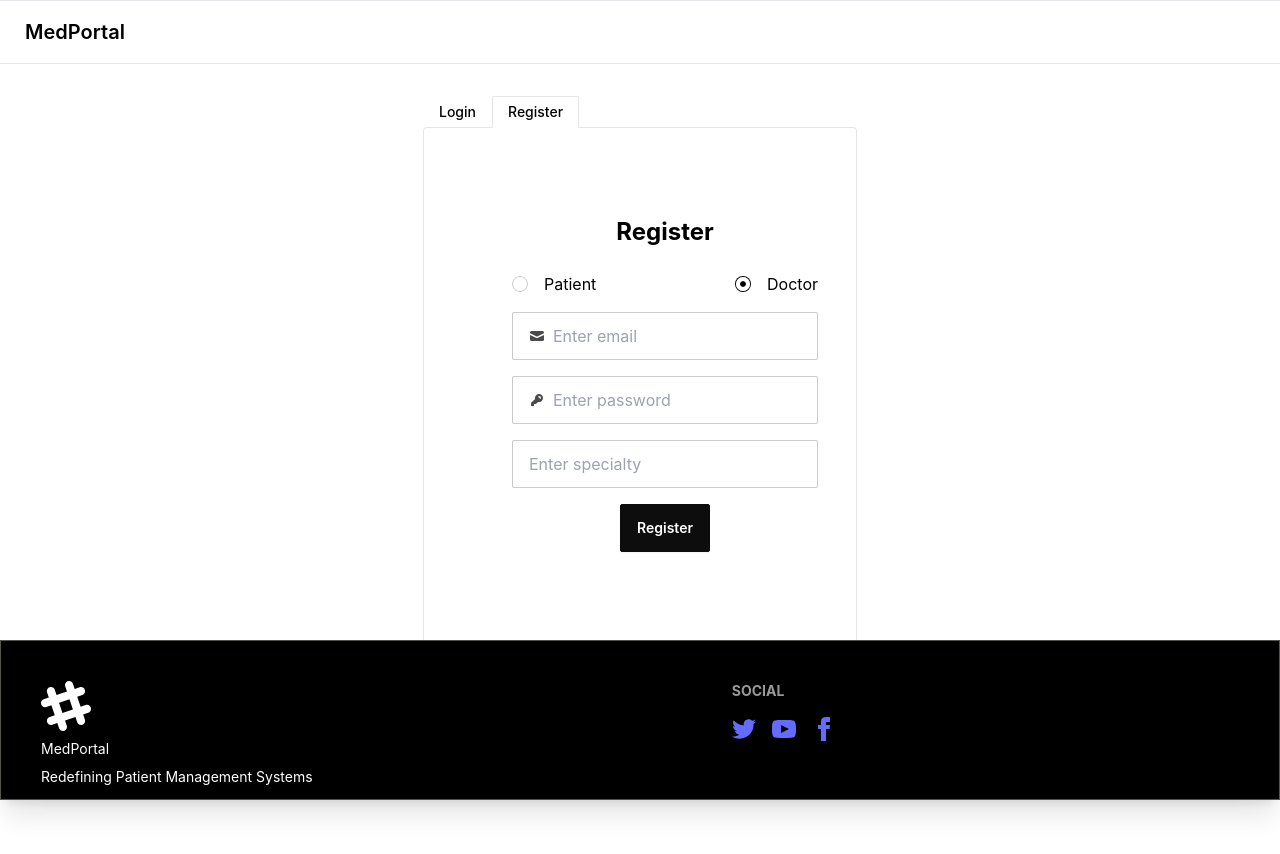
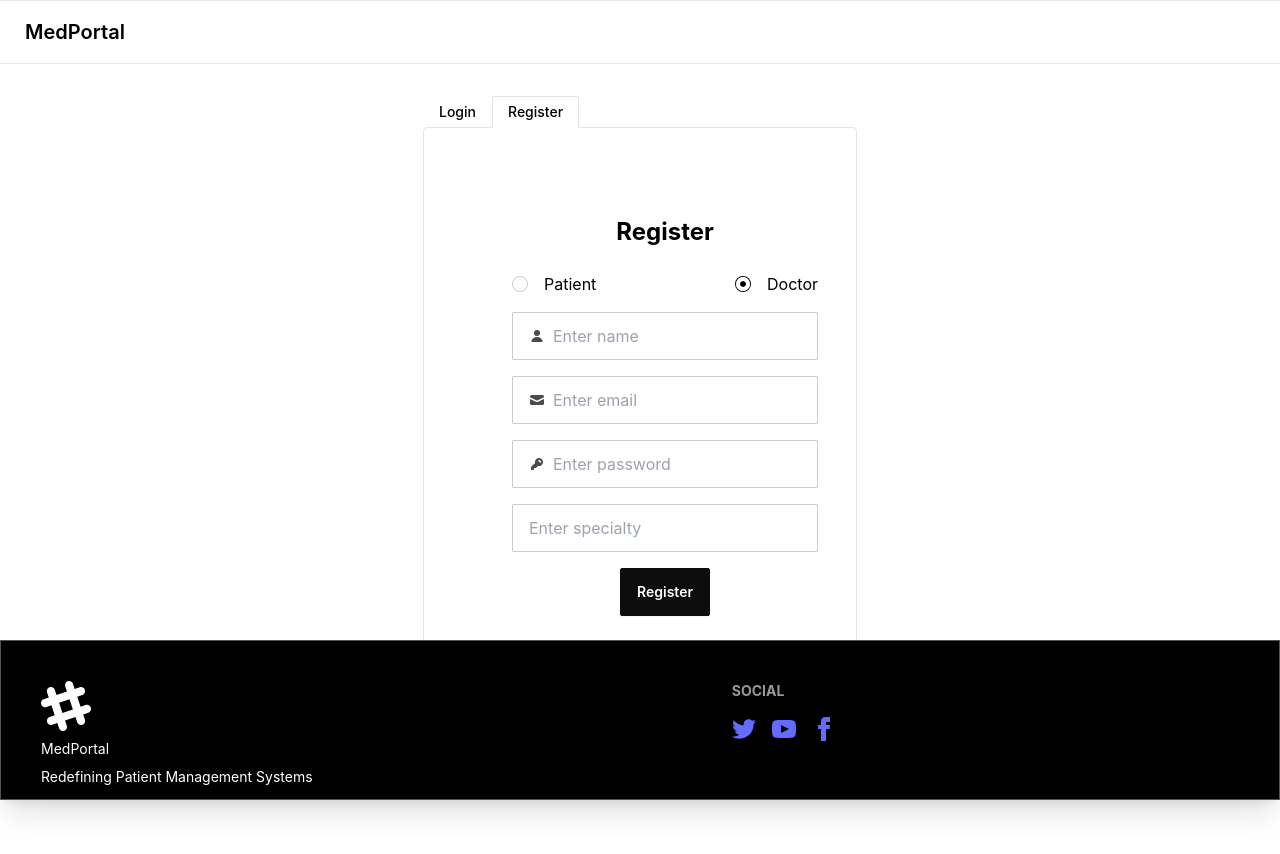
Before and after one commit to sanjeevdg/MedPortal, a React (Vite) app in the folder app/: page /login in a window 1280 px wide. Both pictures are taken after a click on the tab "Register". Shown: the top 854 px of the page. Built offline with nearby package versions, Linux system fonts and the light colour scheme.

Commit message:
feat: add name

```diff
--- a/app/src/components/Register.jsx
+++ b/app/src/components/Register.jsx
@@ -75,6 +75,23 @@ const Register = () => {
                   <span className="ml-2">Doctor</span>
                 </label>
               </div>
+              <label className="input input-bordered flex items-center gap-2 mb-4">
+                <svg
+                  xmlns="http://www.w3.org/2000/svg"
+                  viewBox="0 0 16 16"
+                  fill="currentColor"
+                  className="h-4 w-4 opacity-70"
+                >
+                  <path d="M8 8a3 3 0 1 0 0-6 3 3 0 0 0 0 6ZM12.735 14c.618 0 1.093-.561.872-1.139a6.002 6.002 0 0 0-11.215 0c-.22.578.254 1.139.872 1.139h9.47Z" />
+                </svg>
+                <input
+                  type="text"
+                  name="name"
+                  className="grow"
+                  placeholder="Enter name"
+                  onChange={(e) => handleChange(e)}
+                />
+              </label>
 
               <label className="input input-bordered flex items-center gap-2 mb-4">
                 <svg
```
